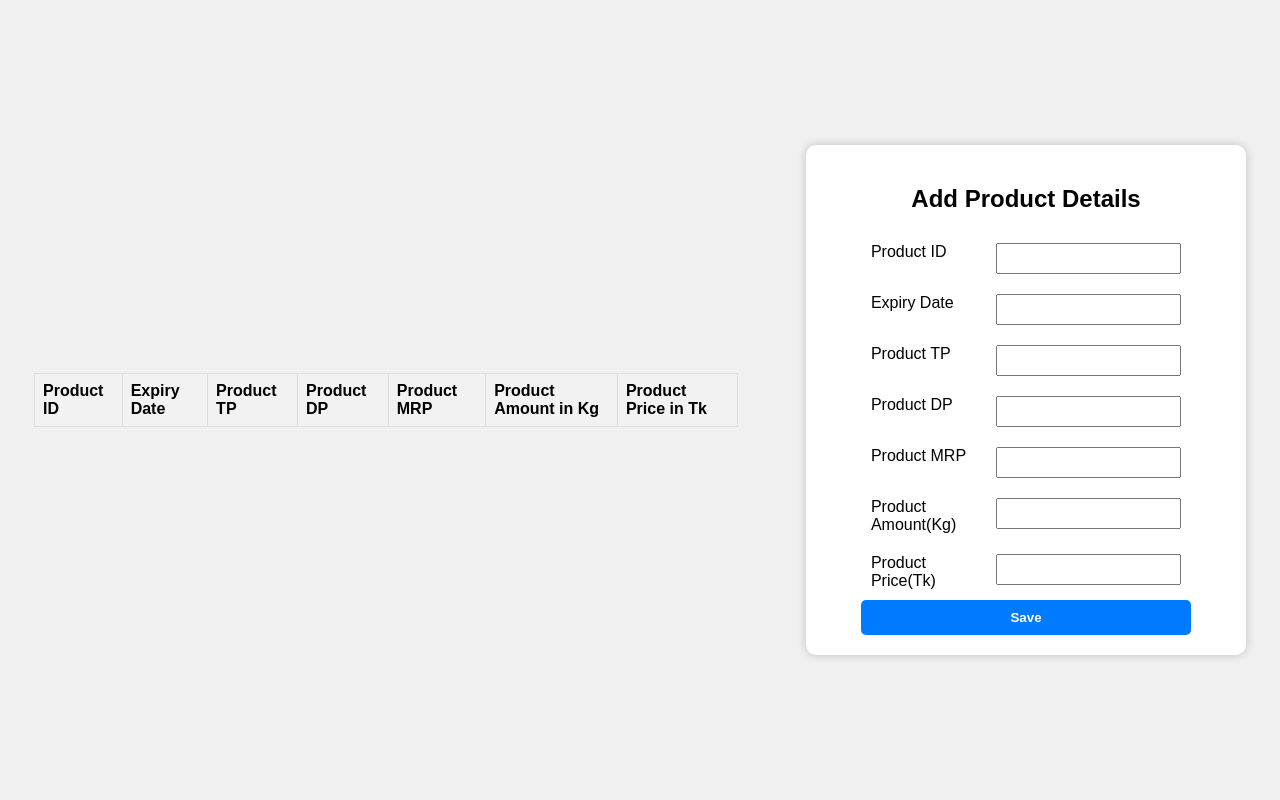
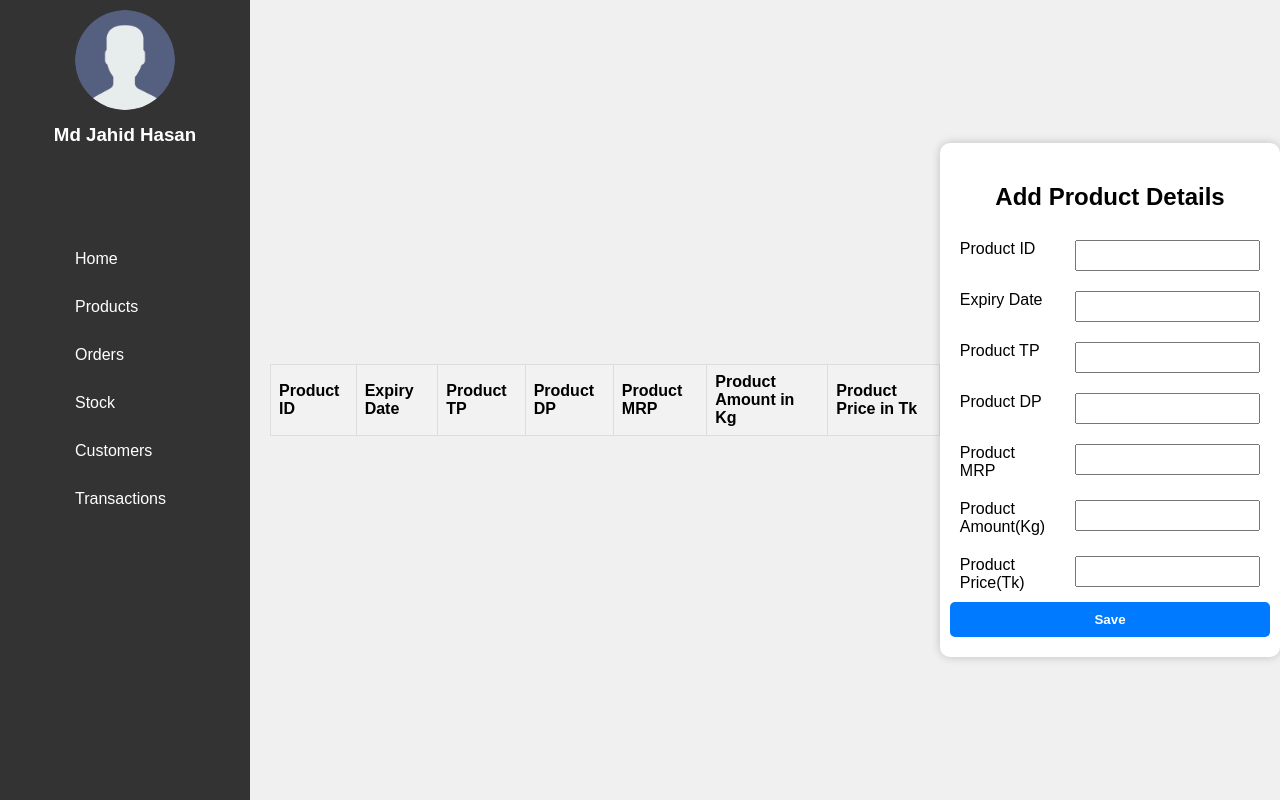
Before and after one commit to jahidhasan1893/Distribution-management-system, a Node server app: template views/stock.html in a window 1280 px wide. Run offline with Node 20, Linux system fonts and the light colour scheme; the template is opened without the code that fills it, so the values that code supplies are empty.

Commit message:
sidebar added

```diff
--- a/views/_style.css
+++ b/views/_style.css
@@ -17,7 +17,7 @@ body {
     box-shadow: 0 0 10px rgba(0, 0, 0, 0.2);
     padding: 20px;
     width: 40%;
-    max-width: 400px;
+    max-width: 300px;
 }
 .input-grp{
     padding: 10px;
@@ -34,6 +34,7 @@ input{
 table {
     width: 55%;
     border-collapse: collapse;
+    margin-left: 270px;
 }
 th, td {
     border: 1px solid #dddddd;
@@ -55,3 +56,58 @@ button {
 button:hover {
     background-color: #0056b3;
 }
+
+/* Add this CSS to your existing CSS */
+.sidebar {
+    background-color: #333;
+    color: #fff;
+    width: 250px;
+    position: fixed;
+    height: 100%;
+    overflow: auto;
+    padding-top: 20px;
+    left: 0;
+}
+
+.profile {
+    text-align: center;
+}
+
+.profile img {
+    width: 100px;
+    height: 100px;
+    border-radius: 50%;
+}
+
+.profile h3 {
+    margin-top: 10px;
+}
+
+.sidebar ul {
+    list-style-type: none;
+    padding: 65px;
+}
+
+.sidebar li {
+    margin: 10px 0;
+
+}
+
+.sidebar a {
+    text-decoration: none;
+    color: #fff;
+    padding: 10px;
+    display: block;
+}
+
+.sidebar a:hover {
+    background-color: #0056b3;
+}
+
+.content {
+    margin-left: 270px;
+    padding: 20px;
+}
+
+/* Your existing CSS */
+/* ... */
--- a/views/stock.html
+++ b/views/stock.html
@@ -1,10 +1,25 @@
 <!DOCTYPE html>
 <html>
 <head>
-    <title>Product Details</title>
+    <title>Stock Details</title>
     <link rel="stylesheet" href="_style.css">
 </head>
 <body>
+    <div class="sidebar">
+        <div class="profile">
+            <img src="images/user.png" alt="Your Name">
+            <h3>Md Jahid Hasan</h3>
+        </div>
+        <ul>
+            <li><a href="home.html">Home</a></li>
+            <li><a href="product.html">Products</a></li>
+            <li><a href="order.html">Orders</a></li>
+            <li><a href="stock.html">Stock</a></li>
+            <li><a href="Customer.html">Customers</a></li>
+            <li><a href="transaction.html">Transactions</a></li>
+            <!-- Add more menu items as needed -->
+        </ul>
+    </div>
 
     <table>
         <thead>
```
Also changed, not shown: views/images/user.png (added).
